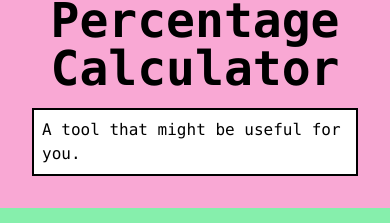
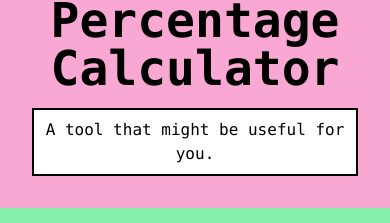
Before and after one commit to muhamaddigdaya/portfolio, a Next.js app: page / in a window 390 px wide. Shown: the part 3504-3727 px from the top of the page. Built offline with nearby package versions, Linux system fonts and the light colour scheme.

Commit message:
Update Text.tsx

```diff
--- a/src/app/components/Text.tsx
+++ b/src/app/components/Text.tsx
@@ -5,9 +5,9 @@ type Props = {}
 
 const Text = (props: Props) => {
   return (
-    <div className="hero-section flex flex-col xl:items-start sm:items-center p-8 w-screen ">
-        <header className='cursor-default font-extrabold sm:text-5xl xl:text-8xl xl:text-left sm:text-center mb-4'>Percentage Calculator</header>
-        <p className='cursor-default sm:text-md xl:text-xl w-fit bg-white p-2 border-2 border-black xl:shadow-inherit lg:shadow-[10px_10px_0px_0px_#000] hover:shadow-[10px_10px_0px_0px_#000] duration-150 ease-out'>A tool that might be useful for you.</p>
+    <div className="hero-section flex flex-col xl:items-end sm:items-center p-8 w-screen">
+        <header className='cursor-default font-extrabold sm:text-5xl xl:text-8xl xl:text-right sm:text-center mb-4 '>Percentage Calculator</header>
+        <p className='cursor-default sm:text-md xl:text-xl xl:text-right sm:text-center w-fit bg-white p-2 border-2 border-black xl:shadow-inherit lg:shadow-[10px_10px_0px_0px_#000] hover:shadow-[10px_10px_0px_0px_#000] duration-150 ease-out'>A tool that might be useful for you.</p>
     </div>
   )
 }
```
